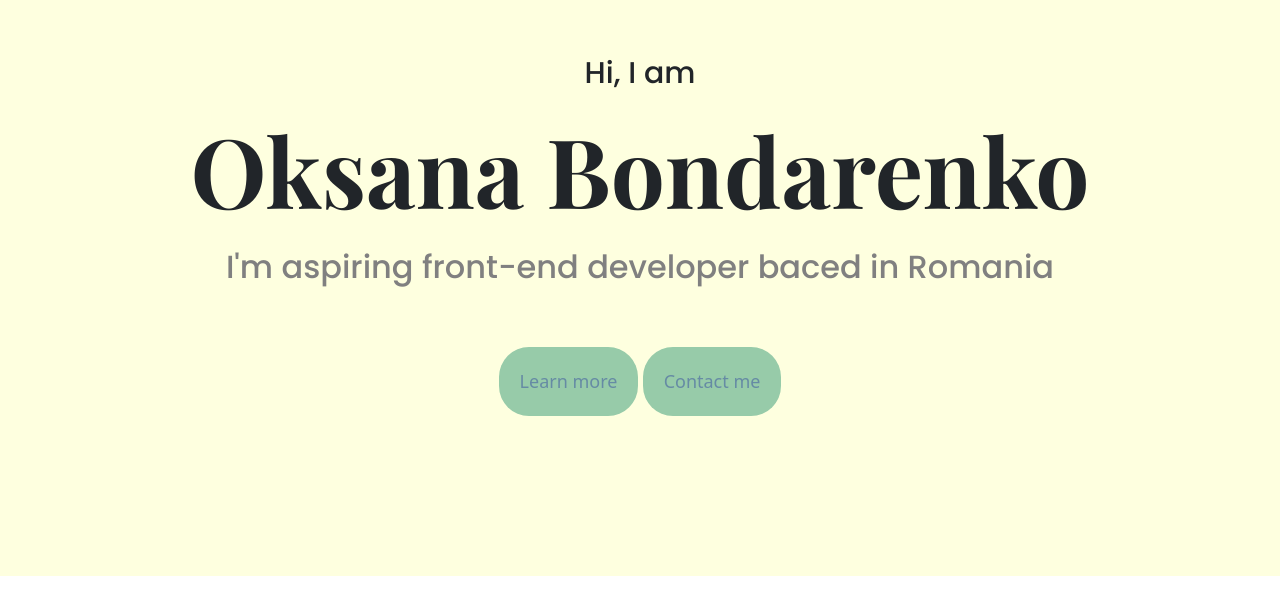
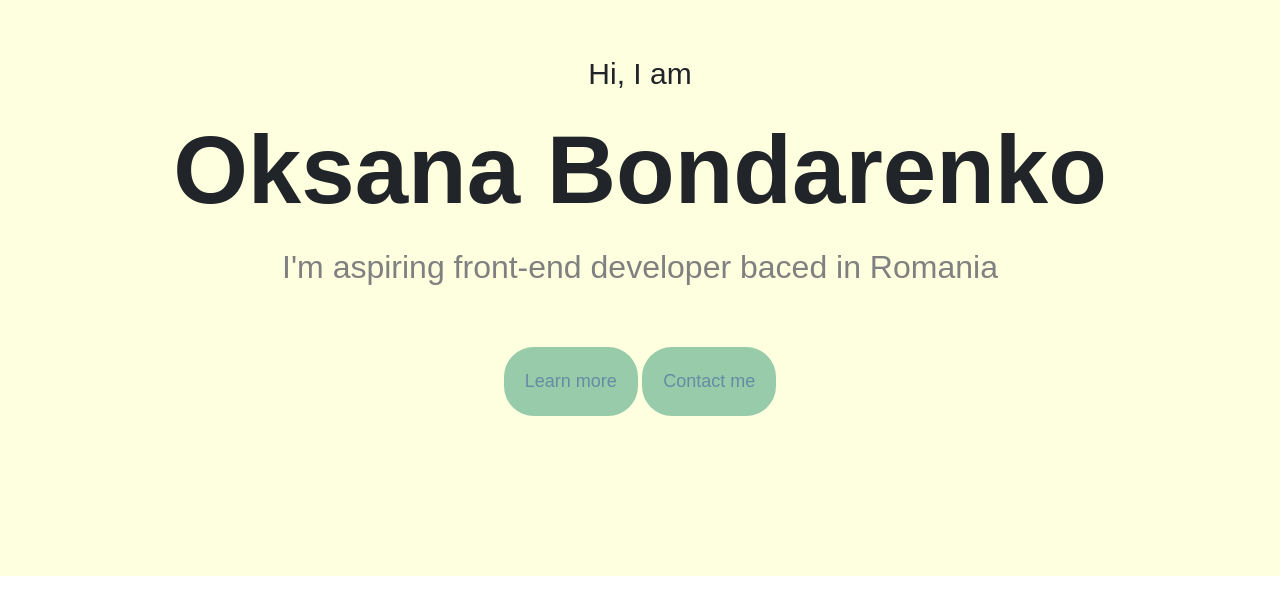
Before and after one commit to ksushabond/portfolio-project, a plain HTML site: page index.html in a window 1280 px wide. Shown: the part 109-724 px from the top of the page. Drawn offline with nearby package versions, Linux system fonts and the light colour scheme.

Commit message:
Addead css var(--)

```diff
--- a/styles/portfolio.css
+++ b/styles/portfolio.css
@@ -1,12 +1,19 @@
 /* font-family: 'Playfair Display', serif;
 font-family: 'Poppins', sans-serif;
 font-family: 'Prompt', sans-serif; */
-
+:root {
+  --branding-color: #97cba9;
+  --secondary-color: #feffdf;
+  --heading-font-family: "Poppins", sans-serif;
+  --default-font-famil: "Pappins", sans-serif;
+}
+body {
+  font-family: var(--default-font-famil);
+}
 h1,
 h3,
 h4,
 h5 {
-  font-family: "Playfair Display", serif;
   font-weight: bold;
 }
 h1 {
@@ -15,25 +22,23 @@ h1 {
 }
 .hero h2 {
   color: gray;
-  font-family: "Poppins", sans-serif;
+
   line-height: 2;
 }
 p {
-  font-family: "Poppins", sans-serif;
   font-weight: normal;
 }
 .hero {
-  background-color: #feffdf;
+  background-color: var(--secondary-color);
   text-align: center;
   padding: 160px 20px;
 }
 .hero p {
-  font-family: "Poppins", sans-serif;
   font-size: 30px;
 }
 .btn-branding {
   border-radius: 30px;
-  background-color: #97cba9;
+  background-color: var(--branding-color);
   color: #668ba4;
   font-size: 18px;
   line-height: 27px;
```
